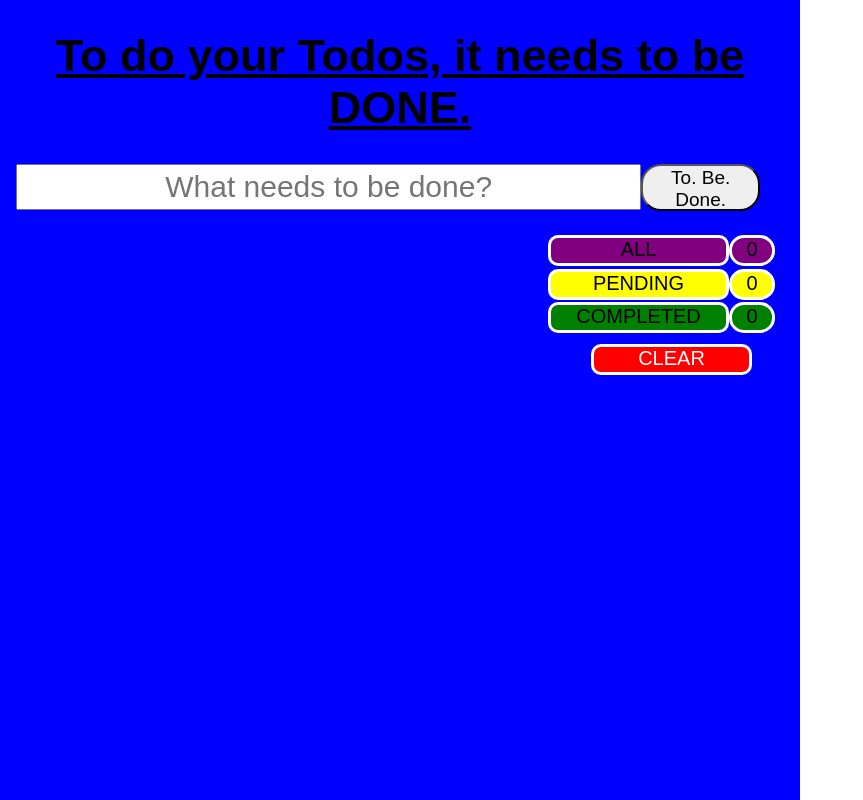
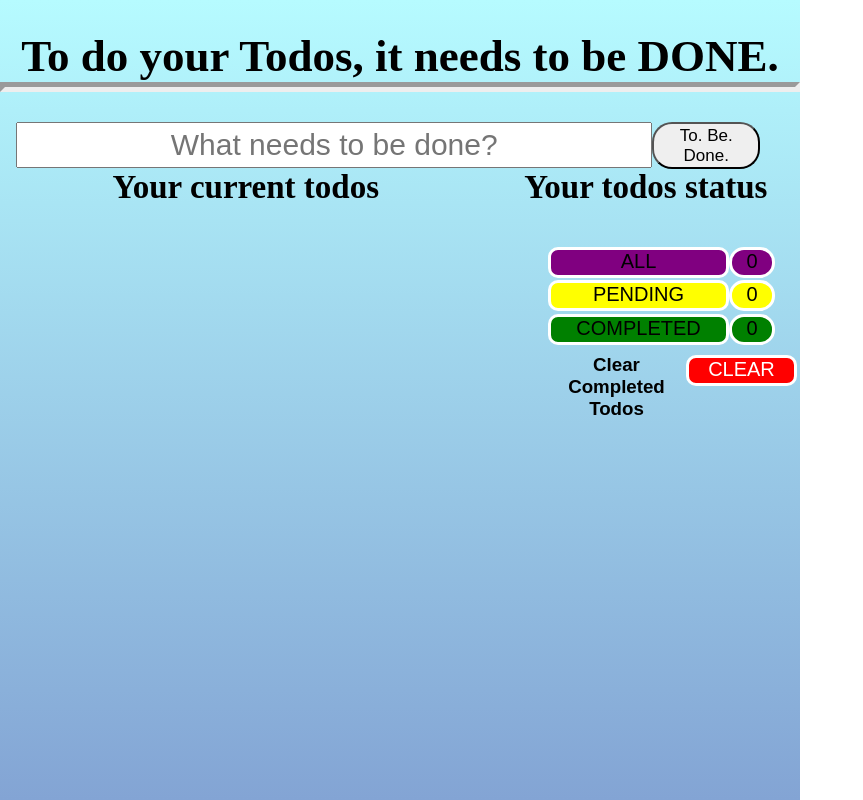
Before and after one commit to willsinn/react-todo-complete, a React (Create React App) app: page / in a window 1280 px wide. Shown: the whole page, without its empty margins (0-863 px from the left). Built offline with nearby package versions, Linux system fonts and the light colour scheme.

Commit message:
Background Color, Fonts, and Labels for List, StatusBox and Clear button

```diff
--- a/public/index.html
+++ b/public/index.html
@@ -6,21 +6,15 @@
     <meta name="theme-color" content="#000000">
     <link rel="stylesheet" href="https://use.fontawesome.com/releases/v5.1.0/css/all.css" integrity="sha384-lKuwvrZot6UHsBSfcMvOkWwlCMgc0TaWr+30HWe3a4ltaBwTZhyTEggF5tJv8tbt" crossorigin="anonymous">
 
+    <script src="//use.edgefonts.net/kaushan-script.js"></script>
+    <script src="//use.edgefonts.net/economica.js"></script>
+    <script src="//use.edgefonts.net/stencil-std.js"></script>
+    <script src="//use.edgefonts.net/source-sans-pro.js"></script>
+
+
   </head>
+
   <body>
-    <noscript>
-      You need to enable JavaScript to run this app.
-    </noscript>
     <div id="root"></div>
-    <!--
-      This HTML file is a template.
-      If you open it directly in the browser, you will see an empty page.
-
-      You can add webfonts, meta tags, or analytics to this file.
-      The build step will place the bundled scripts into the <body> tag.
-
-      To begin the development, run `npm start` or `yarn start`.
-      To create a production bundle, use `npm run build` or `yarn build`.
-    -->
   </body>
 </html>
--- a/src/App.css
+++ b/src/App.css
@@ -2,26 +2,52 @@
   text-align: center;
   height: 800px;
   max-width: 800px;
-  background-color: blue;
   display: flex;
   flex-direction: column;
+  background: #83a4d4;  /* fallback for old browsers */
+  background: -webkit-linear-gradient(to bottom, #b6fbff, #83a4d4);  /* Chrome 10-25, Safari 5.1-6 */
+  background: linear-gradient(to bottom, #b6fbff, #83a4d4); /* W3C, IE 10+/ Edge, Firefox 16+, Chrome 26+, Opera 12+, Safari 7+ */
+
 }
 
+
+
 .app-title {
-  text-decoration: underline;
+  font-family: kaushan-script, cursive;
   font-size: 45px;
   font-weight: 600;
 }
 
+.app-title hr {
+  display: block;
+  margin: auto;
+  border-width: 5px;
+
+}
+
+.app-labels {
+  display: flex;
+  height: 30px;
+  justify-content: space-between;
+  font-family: kaushan-script, cursive;
+  font-size: 22px;
+
+}
+
+.app-labels h2 {
+  margin: auto;
+  padding-left: 10%;
+
+}
+
+
+
 .todos-container {
-  min-height: 125px;
+  min-height: 130px;
   display: flex;
   flex-direction: row;
   justify-content: space-around;
-  align-items: center;
-  padding-left: 2%;
-  padding-right: 2%;
-
+  padding: 2% 2% 2%;
 
 }
 
@@ -31,18 +57,24 @@
   flex-direction: column;
   margin: auto;
   flex: 1 80%;
+  font-family: source-sans-pro, sans-serif;
 
 }
 
+.items-container {
+}
 
-/* TODOS status FLEXBOX COLUMNS */
+
+/* TODOS status FLEXBOX COLUMNS for Row 1-4 */
 
 .todos-status-container {
   height: 150px;
   display: flex;
   flex-direction: column;
-  flex: 2 20%;
+  flex: 1 20%;
   margin: auto;
+  padding-top: 1%;
+  font-family: stencil-std, sans-serif;
 
 }
 
@@ -189,6 +221,8 @@ Clear Completed Todos */
   flex-flow: row;
   padding-left: 2%;
   padding-right: 5%;
+  font-family: devonshire, sans-serif;
+
 }
 
 .input-add {
@@ -196,11 +230,16 @@ Clear Completed Todos */
   font-size: 30px;
   text-align: center;
   height: 40px;
+  font-family: source-sans-pro, sans-serif;
+
 }
 
 .button-add {
-  flex: 2 10%;
+  flex: 1 10%;
   height: 47px;
-  font-size: 19px;
+  font-size: 17px;
   border-radius: 20px;
+  font-family: stencil-std, sans-serif;
+
+
 }
--- a/src/App.js
+++ b/src/App.js
@@ -57,13 +57,20 @@ class App extends Component {
   render() {
     return (
       <div className="app-container">
-      <h1 className="app-title"> To do your Todos, it needs to be DONE. </h1>
+      <h1 className="app-title"> To do your Todos, it needs to be DONE.
+      <hr />
+      </h1>
+
 
         <form className="form-add-container" onSubmit={this.handleSubmit.bind(this)} >
           <input className="input-add" placeholder="What needs to be done?" onChange={this.handleChange.bind(this)} value={this.state.title} />
           <button className="button-add"> To. Be. Done. </button>
         </form>
 
+      <div className="app-labels">
+        <h2 className="list-label"> Your current todos </h2>
+        <h2 className="status-label"> Your todos status </h2>
+      </div>
 
 
       <div className="todos-container">
@@ -99,6 +106,7 @@ class App extends Component {
             </div>
 
             <div className="row-4">
+            <h3 className="clear-label"> Clear Completed Todos </h3>
             <p className="todos-clear-completed">
               <a href='/' onClick={ this.handleClearCompleted.bind(this)}>
                 CLEAR
```
